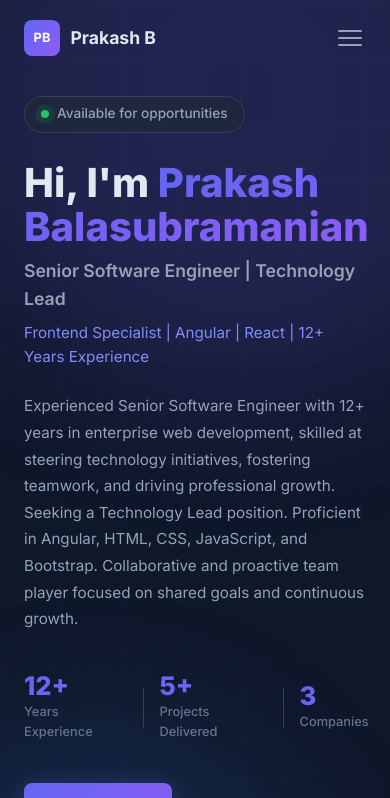
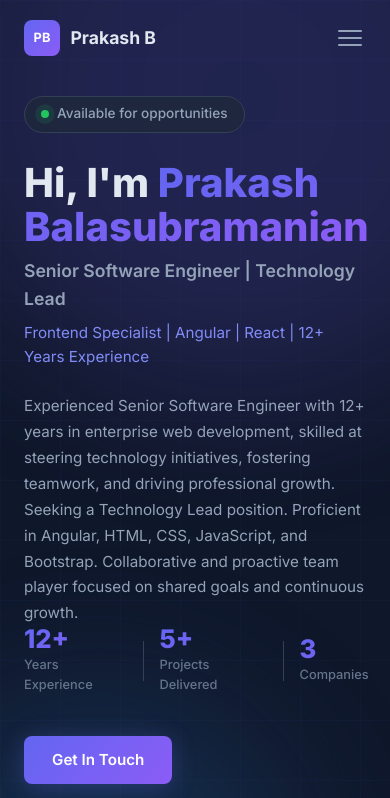
Before and after one commit to Prakash-Balu/myportfolio, a React (Vite) app: page / in a window 390 px wide. Shown: the top 798 px of the page. Built offline with nearby package versions, Linux system fonts and the light colour scheme.

Commit message:
Mobile responsive changes

```diff
--- a/src/components/Hero.css
+++ b/src/components/Hero.css
@@ -245,6 +245,16 @@
   .hero__stats { gap: 1rem; }
   .hero__stat-number { font-size: 1.6rem; }
   .hero__scroll { display: none; }
-  .hero__summary { font-size: 0.95rem; max-width: 660px; }
+  .hero__summary {
+    max-width: 100%;
+    width: 100%;
+    font-size: 0.95rem;
+    line-height: 1.7;
+    text-align: left;
+    margin: 1.5rem 0 0 0;
+    padding: 0;
+    word-break: normal;
+    overflow-wrap: break-word;
+  }
   .hero__name-accent { max-width: 660px;}
 }
```
